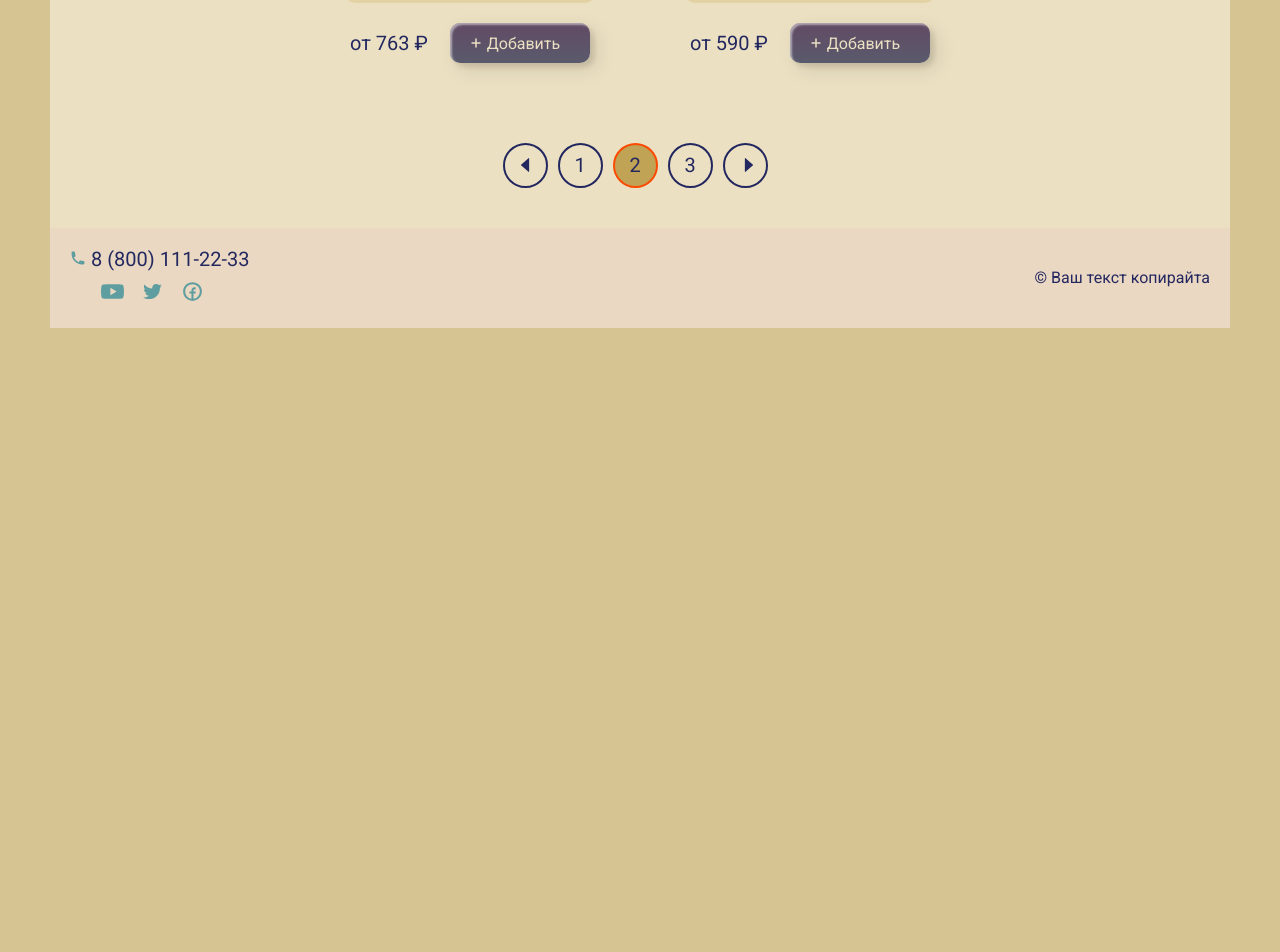
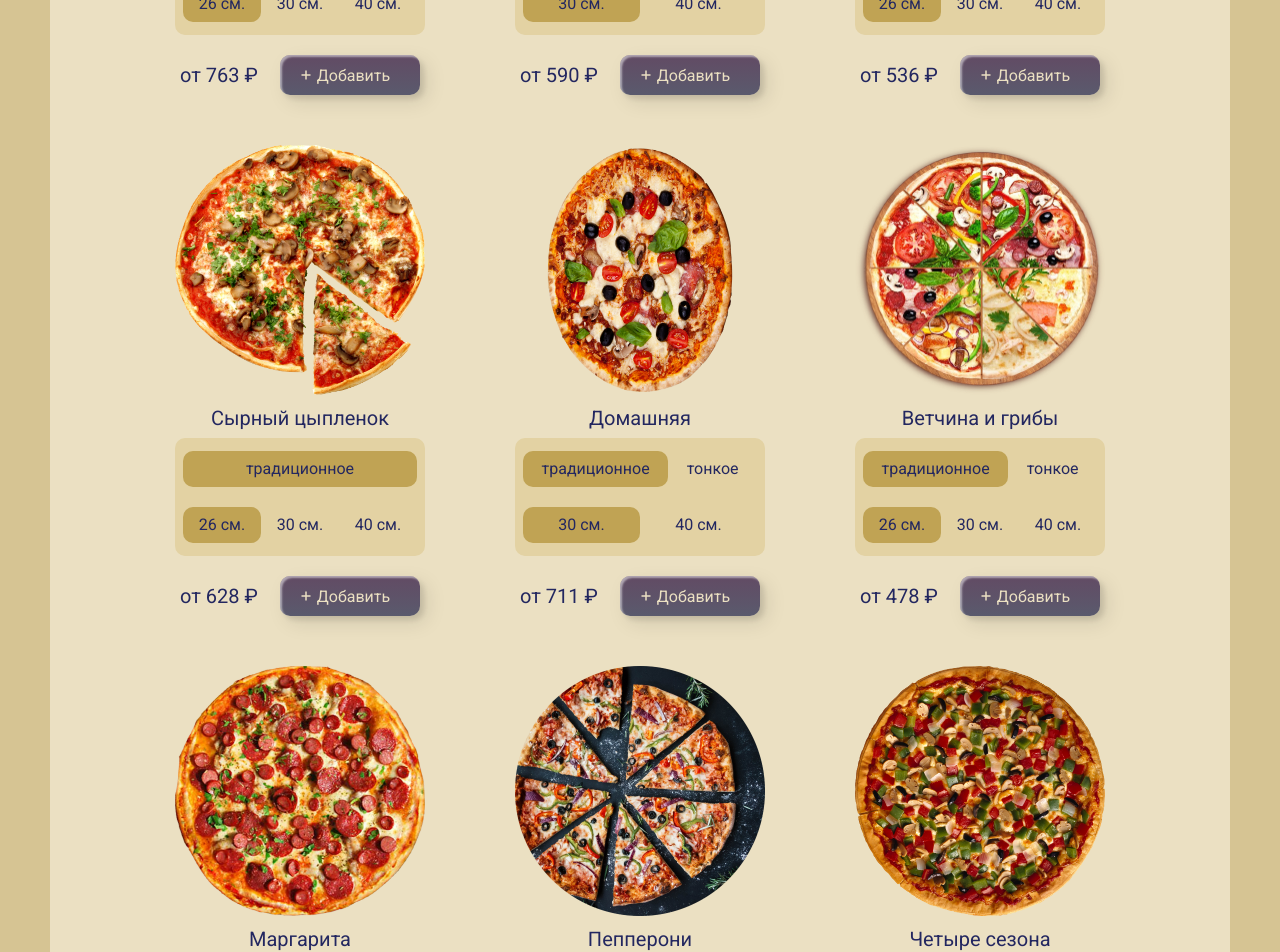
Before and after one commit to NikolayPilgun/ReactPizza, a React (Create React App) app: page / in a window 1280 px wide. Shown: the part 1820-2772 px from the top of the page. Before the commit the page ends 2148 px from the top, so only its background shows below. Built offline with nearby package versions, Linux system fonts and the light colour scheme.

Commit message:
Sorting popup

```diff
--- a/src/assets/pizzas.json
+++ b/src/assets/pizzas.json
@@ -48,5 +48,255 @@
     "price": 590,
     "category": 2,
     "rating": 4
+  },
+  {
+    "id": 6,
+    "imageUrl": "bodyImg/pizza6.png",
+    "title": "Песто",
+    "types": [0, 1],
+    "sizes": [26, 30, 40],
+    "price": 536,
+    "category": 2,
+    "rating": 3
+  },
+  {
+    "id": 7,
+    "imageUrl": "bodyImg/pizza7.png",
+    "title": "Сырный цыпленок",
+    "types": [0],
+    "sizes": [26, 30, 40],
+    "price": 628,
+    "category": 2,
+    "rating": 5
+  },
+  {
+    "id": 8,
+    "imageUrl": "bodyImg/pizza8.png",
+    "title": "Домашняя",
+    "types": [0, 1],
+    "sizes": [30, 40],
+    "price": 711,
+    "category": 2,
+    "rating": 4
+  },
+  {
+    "id": 9,
+    "imageUrl": "bodyImg/pizza9.png",
+    "title": "Ветчина и грибы",
+    "types": [0, 1],
+    "sizes": [26, 30, 40],
+    "price": 478,
+    "category": 3,
+    "rating": 6
+  },
+  {
+    "id": 10,
+    "imageUrl": "bodyImg/pizza10.png",
+    "title": "Маргарита",
+    "types": [0, 1],
+    "sizes": [26, 30, 40],
+    "price": 528,
+    "category": 3,
+    "rating": 4
+  },
+  {
+    "id": 11,
+    "imageUrl": "bodyImg/pizza11.png",
+    "title": "Пепперони",
+    "types": [0, 1],
+    "sizes": [26, 30, 40],
+    "price": 629,
+    "category": 3,
+    "rating": 6
+  },
+  {
+    "id": 12,
+    "imageUrl": "bodyImg/pizza12.png",
+    "title": "Четыре сезона",
+    "types": [0, 1],
+    "sizes": [26, 30, 40],
+    "price": 489,
+    "category": 3,
+    "rating": 3
+  },
+  {
+    "id": 13,
+    "imageUrl": "bodyImg/pizza13.png",
+    "title": "Чизбургер-пицца",
+    "types": [0, 1],
+    "sizes": [26, 30, 40],
+    "price": 554,
+    "category": 3,
+    "rating": 4
+  },
+  {
+    "id": 14,
+    "imageUrl": "bodyImg/pizza14.png",
+    "title": "Мясная",
+    "types": [0, 1],
+    "sizes": [26, 30, 40],
+    "price": 621,
+    "category": 3,
+    "rating": 5
+  },
+  {
+    "id": 15,
+    "imageUrl": "bodyImg/pizza15.png",
+    "title": "Четыре сыра",
+    "types": [0, 1],
+    "sizes": [26, 30, 40],
+    "price": 533,
+    "category": 4,
+    "rating": 7
+  },
+  {
+    "id": 16,
+    "imageUrl": "bodyImg/pizza16.png",
+    "title": "Цыпленок барбекю",
+    "types": [0, 1],
+    "sizes": [26, 30, 40],
+    "price": 488,
+    "category": 4,
+    "rating": 3
+  },
+  {
+    "id": 17,
+    "imageUrl": "bodyImg/pizza17.png",
+    "title": "Цыпленок ранч",
+    "types": [0, 1],
+    "sizes": [26, 30, 40],
+    "price": 521,
+    "category": 4,
+    "rating": 5
+  },
+  {
+    "id": 18,
+    "imageUrl": "bodyImg/pizza18.png",
+    "title": "Диабло",
+    "types": [0, 1],
+    "sizes": [26, 30, 40],
+    "price": 499,
+    "category": 4,
+    "rating": 2
+  },
+  {
+    "id": 19,
+    "imageUrl": "bodyImg/pizza19.png",
+    "title": "Гавайская",
+    "types": [0, 1],
+    "sizes": [26, 30, 40],
+    "price": 502,
+    "category": 4,
+    "rating": 5
+  },
+  {
+    "id": 20,
+    "imageUrl": "bodyImg/pizza20.png",
+    "title": "Колбаски барбекю",
+    "types": [0, 1],
+    "sizes": [26, 30, 40],
+    "price": 577,
+    "category": 4,
+    "rating": 6
+  },
+  {
+    "id": 21,
+    "imageUrl": "bodyImg/pizza21.png",
+    "title": "Овощи гриль",
+    "types": [0, 1],
+    "sizes": [26, 30, 40],
+    "price": 472,
+    "category": 5,
+    "rating": 3
+  },
+  {
+    "id": 22,
+    "imageUrl": "bodyImg/pizza22.png",
+    "title": "Овощи и грибы",
+    "types": [0, 1],
+    "sizes": [26, 30, 40],
+    "price": 542,
+    "category": 5,
+    "rating": 5
+  },
+  {
+    "id": 23,
+    "imageUrl": "bodyImg/pizza23.png",
+    "title": "Двойная пепперони",
+    "types": [0, 1],
+    "sizes": [26, 30, 40],
+    "price": 617,
+    "category": 5,
+    "rating": 6
+  },
+  {
+    "id": 24,
+    "imageUrl": "bodyImg/pizza24.png",
+    "title": "Баварская",
+    "types": [0, 1],
+    "sizes": [26, 30, 40],
+    "price": 536,
+    "category": 5,
+    "rating": 3
+  },
+  {
+    "id": 25,
+    "imageUrl": "bodyImg/pizza25.png",
+    "title": "Крем-чиз с грибами",
+    "types": [0, 1],
+    "sizes": [26, 30, 40],
+    "price": 494,
+    "category": 5,
+    "rating": 4
+  },
+  {
+    "id": 26,
+    "imageUrl": "bodyImg/pizza26.png",
+    "title": "С ананасом и беконом",
+    "types": [0, 1],
+    "sizes": [26, 30, 40],
+    "price": 526,
+    "category": 5,
+    "rating": 7
+  },
+  {
+    "id": 27,
+    "imageUrl": "bodyImg/pizza27.png",
+    "title": "Пепперони Грин",
+    "types": [0, 1],
+    "sizes": [26, 30, 40],
+    "price": 499,
+    "category": 5,
+    "rating": 3
+  },
+  {
+    "id": 28,
+    "imageUrl": "bodyImg/pizza28.png",
+    "title": "Микс Грин",
+    "types": [0, 1],
+    "sizes": [26, 30, 40],
+    "price": 537,
+    "category": 5,
+    "rating": 4
+  },
+  {
+    "id": 29,
+    "imageUrl": "bodyImg/pizza29.png",
+    "title": "Капричиоза",
+    "types": [0, 1],
+    "sizes": [26, 30, 40],
+    "price": 621,
+    "category": 5,
+    "rating": 3
+  },
+  {
+    "id": 30,
+    "imageUrl": "bodyImg/pizza30.png",
+    "title": "Гавайская",
+    "types": [0, 1],
+    "sizes": [26, 30, 40],
+    "price": 519,
+    "category": 5,
+    "rating": 4
   }
 ]
--- a/src/components/body/bodyCards/bodyCard/BodyCard.jsx
+++ b/src/components/body/bodyCards/bodyCard/BodyCard.jsx
@@ -19,28 +19,28 @@ function BodyCard({ id, imageUrl, title, price, sizes, types }) {
           <h2>{title}</h2>
         </div>
         <div className={styles.choice}>
-          <p className={styles.dough}>
+          <ul className={styles.dough}>
             {types.map((type, index) => (
-              <span
+              <li
                 key={index}
                 onClick={() => setActiveCardType(index)}
                 className={activeCardType === index ? styles.active : ""}
               >
                 {typeNames[type]}
-              </span>
+              </li>
             ))}
-          </p>
-          <p className={styles.size}>
+          </ul>
+          <ul className={styles.size}>
             {sizes.map((size, index) => (
-              <span
+              <li
                 key={index}
                 onClick={() => setActiveCardSizes(index)}
                 className={activeCardSizes === index ? styles.active : ""}
               >
                 {size} см.
-              </span>
+              </li>
             ))}
-          </p>
+          </ul>
         </div>
         <div className={styles.order}>
           <div className={styles.price}>от {price} ₽</div>
--- a/src/components/body/bodyCards/bodyCard/bodyCard.module.scss
+++ b/src/components/body/bodyCards/bodyCard/bodyCard.module.scss
@@ -21,16 +21,21 @@
   margin-bottom: 10px;
   font-size: 20px;
 }
+
 .choice {
   width: 250px;
   background-color: #e3d2a3;
-  padding: 10px;
+  padding: 8px;
   border-radius: 10px;
   text-align: center;
 }
 .dough {
-  margin: 10px 0px 30px 0px;
-  span {
+  display: flex;
+  justify-content: center;
+  align-items: center;
+  margin: 5px 0px 20px 0px;
+  li {
+    flex-grow: 1;
     padding: 10px;
     border-radius: 10px;
     cursor: pointer;
@@ -41,9 +46,12 @@
   }
 }
 .size {
-  margin: 0px 0px 10px 0px;
-
-  span {
+  display: flex;
+  justify-content: center;
+  align-items: center;
+  margin: 0px 0px 5px 0px;
+  li {
+    flex-grow: 1;
     padding: 10px;
     border-radius: 10px;
     cursor: pointer;
@@ -52,6 +60,7 @@
     background-color: #c0a354;
   }
 }
+
 .order {
   width: 100%;
   display: flex;
--- a/src/components/navigation/sorting/Sorting.jsx
+++ b/src/components/navigation/sorting/Sorting.jsx
@@ -3,16 +3,34 @@ import { AiFillCaretUp, AiFillCaretDown } from "react-icons/ai";
 import { useState } from "react";
 
 function Sorting() {
-  const [arrow, setArrow] = useState(true);
+  const [sorting, setSorting] = useState(false);
+  const [activeSorting, setActiveSorting] = useState(0);
+  const list = ["популярности", "цене", "алфавиту"];
+
   return (
-    <div className={styles.sorting}>
-      <div className={styles.title} onClick={() => setArrow(!arrow)}>
-        <span>{arrow ? <AiFillCaretUp /> : <AiFillCaretDown />}</span>
+    <div className={styles.sorting} onClick={() => setSorting(!sorting)}>
+      <div className={styles.title}>
+        <span>{sorting ? <AiFillCaretDown /> : <AiFillCaretUp />}</span>
         <span>Сортировка по:</span>
       </div>
       <div className={styles.sort}>
-        <span>популярности</span>
+        <span>{list[activeSorting]}</span>
       </div>
+      {sorting && (
+        <div className={styles.sortPopup}>
+          <ul>
+            {list.map((name, index) => (
+              <li
+                key={index}
+                onClick={() => setActiveSorting(index)}
+                className={activeSorting === index ? styles.active : ""}
+              >
+                {name}
+              </li>
+            ))}
+          </ul>
+        </div>
+      )}
     </div>
   );
 }
--- a/src/components/navigation/sorting/sorting.module.scss
+++ b/src/components/navigation/sorting/sorting.module.scss
@@ -4,13 +4,36 @@
   flex-direction: row;
   justify-content: flex-start;
   align-items: center;
-  margin: 0px 50px 0px 10px;
+  margin: 0px 30px 0px 10px;
+  position: relative;
+  cursor: pointer;
 }
 .title {
   margin-right: 5px;
-  cursor: pointer;
   span:first-child {
     font-size: 14px;
     margin-right: 5px;
   }
 }
+.sort {
+  width: 120px;
+}
+.sortPopup {
+  position: absolute;
+  top: 20px;
+  left: 140px;
+  z-index: 10;
+  //transition: all 0.3s ease-out;
+  ul {
+    width: 140px;
+    height: 90px;
+    background: #ebdcb3;
+    // transition: all 0.3s ease-out;
+    li {
+      padding: 5px 5px 5px 15px;
+    }
+    .active {
+      background-color: #c0a354;
+    }
+  }
+}
```
